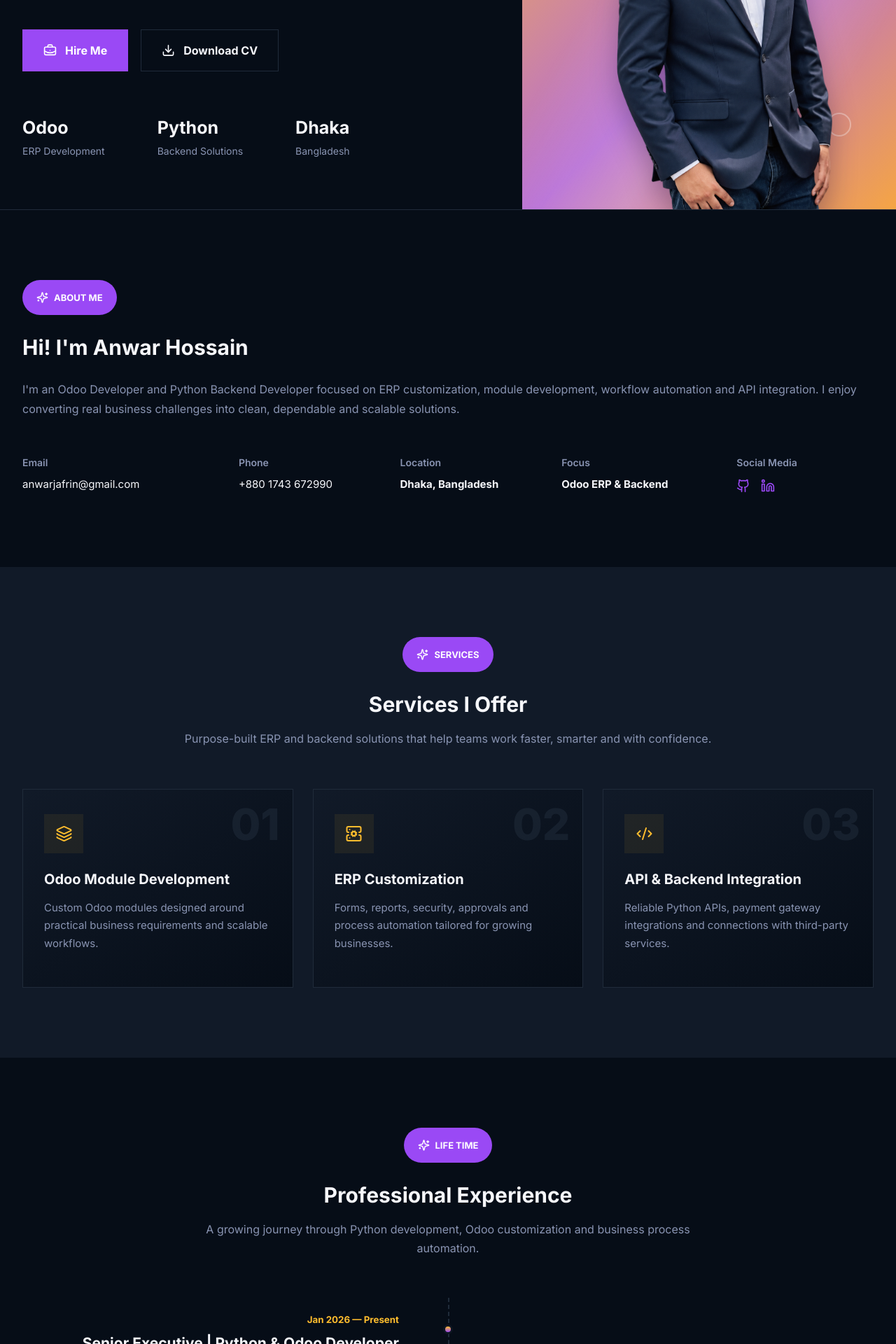
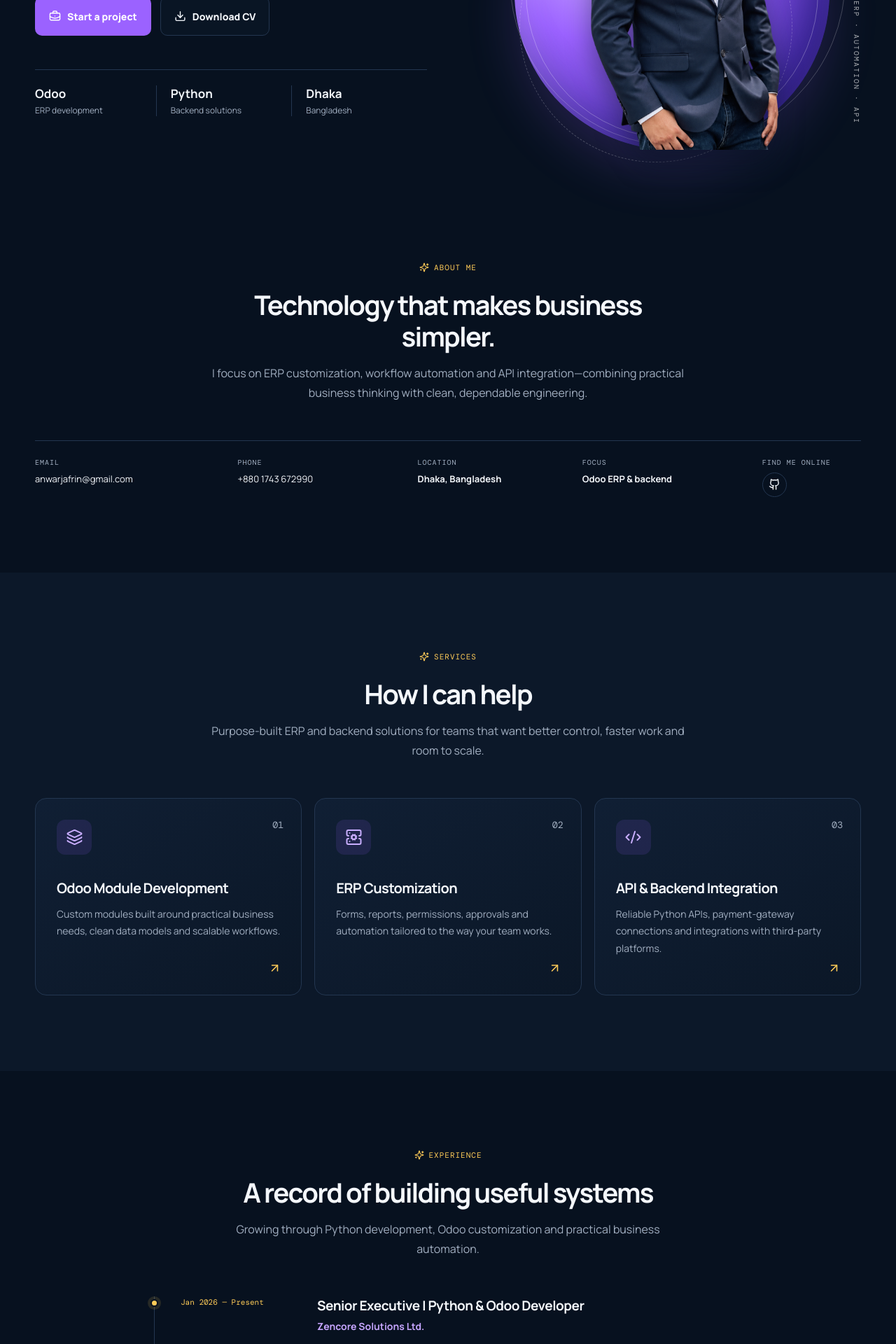
Before and after one commit to AnwarHossain909/AnwarHossain919, a Next.js app: page / in a window 1280 px wide. Shown: the part 500-2420 px from the top of the page at 70% size. Built offline with nearby package versions, Linux system fonts and the light colour scheme.

Commit message:
Refresh portfolio design and circular hero

```diff
--- a/app/page.tsx
+++ b/app/page.tsx
@@ -1,52 +1,41 @@
 "use client";
-import {useEffect,useState} from "react";
-import {ArrowUpRight,BriefcaseBusiness,Code2,Database,Download,Github,Layers3,Linkedin,Mail,MapPin,Menu,Phone,ServerCog,Sparkles,X} from "lucide-react";
+import {type ReactNode,useEffect,useState} from "react";
+import {ArrowUpRight,BriefcaseBusiness,Code2,Database,Download,Github,Layers3,Mail,MapPin,Menu,Phone,ServerCog,Sparkles,X} from "lucide-react";
 
 const BASE_PATH=process.env.NODE_ENV==="production"?"/AnwarHossain919":"";
 const services=[
- {icon:<Layers3/>,title:"Odoo Module Development",text:"Custom Odoo modules designed around practical business requirements and scalable workflows."},
- {icon:<ServerCog/>,title:"ERP Customization",text:"Forms, reports, security, approvals and process automation tailored for growing businesses."},
- {icon:<Code2/>,title:"API & Backend Integration",text:"Reliable Python APIs, payment gateway integrations and connections with third-party services."}
+ {icon:<Layers3/>,title:"Odoo Module Development",text:"Custom modules built around practical business needs, clean data models and scalable workflows."},
+ {icon:<ServerCog/>,title:"ERP Customization",text:"Forms, reports, permissions, approvals and automation tailored to the way your team works."},
+ {icon:<Code2/>,title:"API & Backend Integration",text:"Reliable Python APIs, payment-gateway connections and integrations with third-party platforms."}
 ];
-const experiences=[
- {date:"Jan 2026 — Present",role:"Senior Executive | Python & Odoo Developer",company:"Zencore Solutions Ltd.",text:"Developing custom Odoo modules, automating business workflows and delivering ERP integrations with Python and PostgreSQL."},
- {date:"Sep 2025 — Jan 2026",role:"Odoo Developer",company:"Zencore Solutions Ltd.",text:"Customized Odoo ERP applications and implemented client-focused functional and technical requirements."},
- {date:"Dec 2024 — Aug 2025",role:"Python Developer",company:"AppExit",text:"Built backend features and contributed to maintainable Python-based web applications."}
+const experience=[
+ {date:"Jan 2026 — Present",role:"Senior Executive | Python & Odoo Developer",company:"Zencore Solutions Ltd.",text:"Building custom Odoo modules, ERP integrations and automated business workflows with Python and PostgreSQL."},
+ {date:"Sep 2025 — Jan 2026",role:"Odoo Developer",company:"Zencore Solutions Ltd.",text:"Delivered client-focused Odoo customizations across functional and technical requirements."},
+ {date:"Dec 2024 — Aug 2025",role:"Python Developer",company:"AppExit",text:"Built backend features and contributed to maintainable Python web applications."}
 ];
 const skills=["Odoo 18/19","Python","PostgreSQL","Django","REST API","JavaScript","Git & GitHub","Linux"];
 const projects=[
- {eyebrow:"ERP Solution",title:"Micro Finance Management System",text:"Loans, installments, collections, accounting and operational workflows in one custom Odoo solution.",image:`${BASE_PATH}/project-microfinance.png`,tone:"gold"},
- {eyebrow:"Business Automation",title:"Asset Management System",text:"A complete asset lifecycle solution covering tracking, assignment, maintenance, reporting and approvals.",image:`${BASE_PATH}/project-asset.png`,tone:"purple"},
- {eyebrow:"Trade Operations",title:"Export LC Management System",text:"An automated ERP workflow for export LC documentation, realization, discounting and financial tracking.",image:`${BASE_PATH}/project-lc.png`,tone:"blue"}
+ {eyebrow:"ERP Solution",title:"Micro Finance Management",text:"Loans, installments, collections, accounting and operational workflows in one custom Odoo solution.",tone:"gold"},
+ {eyebrow:"Business Automation",title:"Asset Management",text:"A complete asset lifecycle solution for tracking, assignment, maintenance, reporting and approvals.",tone:"purple"},
+ {eyebrow:"Trade Operations",title:"Export LC Management",text:"An ERP workflow for LC documentation, realization, discounting and financial tracking.",tone:"blue"}
 ];
-
-function Reveal({children,className=""}:{children:React.ReactNode,className?:string}){
- const [visible,setVisible]=useState(false);const [node,setNode]=useState<HTMLDivElement|null>(null);
- useEffect(()=>{if(!node)return;const observer=new IntersectionObserver(([entry])=>{if(entry.isIntersecting){setVisible(true);observer.disconnect()}},{threshold:.12});observer.observe(node);return()=>observer.disconnect()},[node]);
- return <div ref={setNode} className={`reveal ${visible?"is-visible":""} ${className}`}>{children}</div>;
-}
-function SectionHead({label,title,text}:{label:string,title:string,text?:string}){return <div className="section-head"><span className="eyebrow"><Sparkles/>{label}</span><h2>{title}</h2>{text&&<p>{text}</p>}</div>}
+function Reveal({children}:{children:ReactNode}){const[visible,setVisible]=useState(false);const[node,setNode]=useState<HTMLDivElement|null>(null);useEffect(()=>{if(!node)return;const observer=new IntersectionObserver(([entry])=>{if(entry.isIntersecting){setVisible(true);observer.disconnect()}},{threshold:.12});observer.observe(node);return()=>observer.disconnect()},[node]);return <div ref={setNode} className={`reveal ${visible?"is-visible":""}`}>{children}</div>}
+function SectionHead({label,title,text}:{label:string;title:string;text:string}){return <div className="section-head"><span className="eyebrow"><Sparkles/>{label}</span><h2>{title}</h2><p>{text}</p></div>}
+function Preview({title}:{title:string}){return <div className="project-preview" aria-hidden="true"><div className="preview-top"><i/><i/><i/></div><div className="preview-body"><div/><div><b>ODOO</b><span>{title}</span><em/><em/><em/></div></div></div>}
 
 export default function Home(){
- const [menuOpen,setMenuOpen]=useState(false);const [lightMode,setLightMode]=useState(false);
- useEffect(()=>{setLightMode(localStorage.getItem("portfolio-theme")==="light")},[]);
- const toggleTheme=()=>setLightMode(current=>{const next=!current;localStorage.setItem("portfolio-theme",next?"light":"dark");return next});
- const closeMenu=()=>setMenuOpen(false);
+ const[menuOpen,setMenuOpen]=useState(false);const[lightMode,setLightMode]=useState(false);
+ useEffect(()=>setLightMode(localStorage.getItem("portfolio-theme")==="light"),[]);
+ const theme=()=>setLightMode(value=>{const next=!value;localStorage.setItem("portfolio-theme",next?"light":"dark");return next});
+ const close=()=>setMenuOpen(false);
  return <main className={lightMode?"site light-mode":"site"}>
-  <header className="nav-wrap"><nav className="nav shell"><a className="brand" href="#home" onClick={closeMenu}><i></i><b>Anwar</b></a><div className={`nav-links ${menuOpen?"open":""}`}>{["Home","About","Services","Experience","Skills","Projects","Contact"].map(item=><a key={item} href={`#${item.toLowerCase()}`} onClick={closeMenu}>{item}</a>)}</div><div className="nav-actions"><button className="theme-switch" type="button" onClick={toggleTheme}>{lightMode?"Dark":"Light"}</button><a className="chat" href="#contact">Let&apos;s Chat</a><button className="menu" type="button" aria-label="Open menu" onClick={()=>setMenuOpen(!menuOpen)}>{menuOpen?<X/>:<Menu/>}</button></div></nav></header>
-
-  <section id="home" className="hero"><div className="hero-left"><div className="hero-content"><p className="hello">Hi! I&apos;m Anwar Hossain</p><h1>Odoo & Python<br/><span>Backend Developer</span></h1><p className="hero-copy">I build scalable ERP solutions, custom Odoo modules and efficient backend integrations that turn complex business processes into simple digital workflows.</p><div className="hero-actions"><a className="btn btn-primary" href="#contact"><BriefcaseBusiness/>Hire Me</a><a className="btn btn-outline" href={`${BASE_PATH}/Anwar-Hossain-CV.pdf`} target="_blank"><Download/>Download CV</a></div><div className="hero-stats"><div><b>Odoo</b><span>ERP Development</span></div><div><b>Python</b><span>Backend Solutions</span></div><div><b>Dhaka</b><span>Bangladesh</span></div></div></div></div><div className="hero-visual"><div className="name-watermark">ANWAR<br/>HOSSAIN</div><span className="shape shape-one"></span><span className="shape shape-two"></span><img className="hero-portrait" src={`${BASE_PATH}/anwar-cutout.png`} alt="Anwar Hossain"/></div></section>
-
-  <section id="about" className="section about-section"><div className="shell"><Reveal><span className="eyebrow"><Sparkles/>ABOUT ME</span><h2 className="about-title">Hi! I&apos;m Anwar Hossain</h2><p className="about-copy">I&apos;m an Odoo Developer and Python Backend Developer focused on ERP customization, module development, workflow automation and API integration. I enjoy converting real business challenges into clean, dependable and scalable solutions.</p><div className="about-meta"><div><span>Email</span><a href="mailto:anwarjafrin@gmail.com">anwarjafrin@gmail.com</a></div><div><span>Phone</span><a href="tel:+8801743672990">+880 1743 672990</a></div><div><span>Location</span><b>Dhaka, Bangladesh</b></div><div><span>Focus</span><b>Odoo ERP & Backend</b></div><div className="about-social"><span>Social Media</span><p><a href="https://github.com/AnwarHossain909" target="_blank"><Github/></a><a href="https://www.linkedin.com/" target="_blank"><Linkedin/></a></p></div></div></Reveal></div></section>
-
-  <section id="services" className="section alternate"><div className="shell"><Reveal><SectionHead label="SERVICES" title="Services I Offer" text="Purpose-built ERP and backend solutions that help teams work faster, smarter and with confidence."/><div className="service-grid">{services.map((service,index)=><article className="service-card" key={service.title}><span>{service.icon}</span><h3>{service.title}</h3><p>{service.text}</p><i>0{index+1}</i></article>)}</div></Reveal></div></section>
-
-  <section id="experience" className="section"><div className="shell"><Reveal><SectionHead label="LIFE TIME" title="Professional Experience" text="A growing journey through Python development, Odoo customization and business process automation."/><div className="timeline">{experiences.map((item,index)=><article className={index%2?"timeline-item right":"timeline-item left"} key={item.date+item.role}><span className="timeline-dot"></span><div className="timeline-card"><small>{item.date}</small><h3>{item.role}</h3><h4>{item.company}</h4><p>{item.text}</p></div></article>)}</div></Reveal></div></section>
-
-  <section id="skills" className="section alternate"><div className="shell"><Reveal><SectionHead label="SKILLS" title="Technologies & Expertise" text="The technical toolkit I use to build dependable ERP systems and backend applications."/><div className="skill-grid">{skills.map((skill,index)=><div className="skill-orbit" key={skill}><div><Code2/><b>{skill}</b><span>{String(index+1).padStart(2,"0")}</span></div></div>)}</div></Reveal></div></section>
-
-  <section id="projects" className="section"><div className="shell"><Reveal><SectionHead label="SELECTED WORK" title="Showcasing My Odoo Projects" text="Business-focused solutions built to automate operations, improve control and create measurable value."/><div className="project-list">{projects.map((project,index)=><article className={`project-row ${index%2?"reverse":""}`} key={project.title}><div className="project-copy"><span className={project.tone}>{project.eyebrow}</span><h3>{project.title}</h3><p>{project.text}</p><div className="project-tools"><Code2/><Database/><ServerCog/></div><a href="#contact">View Project<ArrowUpRight/></a></div><div className={`project-image ${project.tone}`}><div className="project-placeholder"><b>ODOO</b><span>{project.title}</span></div><img src={project.image} alt={project.title} onError={event=>{event.currentTarget.style.display="none"}}/></div></article>)}</div></Reveal></div></section>
-
-  <section id="contact" className="contact-section"><div className="shell contact-top"><Reveal><h2>Have a project in mind?<br/>Let&apos;s get to work.</h2><a className="btn btn-primary" href="mailto:anwarjafrin@gmail.com">Say Hello<ArrowUpRight/></a></Reveal><div className="contact-art"><Code2/><span></span><i></i></div></div><div className="contact-wave"></div><div className="contact-details"><div className="shell contact-grid"><div><Phone/><span>Available for professional discussion.</span><a href="tel:+8801743672990">+880 1743 672990</a></div><div><Mail/><span>Let&apos;s discuss your next solution.</span><a href="mailto:anwarjafrin@gmail.com">anwarjafrin@gmail.com</a></div><div><MapPin/><span>Based in Bangladesh.</span><b>Dhaka, Bangladesh</b></div></div><footer className="shell"><span>© 2026 Anwar Hossain. All rights reserved.</span><p><a href="https://github.com/AnwarHossain909" target="_blank"><Github/></a><a href="https://www.linkedin.com/" target="_blank"><Linkedin/></a></p></footer></div></section>
+  <header className="nav-wrap"><nav className="nav shell" aria-label="Primary navigation"><a className="brand" href="#home" onClick={close}><i/><b>Anwar</b><span>Hossain</span></a><div className={`nav-links ${menuOpen?"open":""}`}>{["Home","About","Services","Experience","Skills","Projects","Contact"].map(item=><a key={item} href={`#${item.toLowerCase()}`} onClick={close}>{item}</a>)}</div><div className="nav-actions"><button className="theme-switch" onClick={theme} type="button">{lightMode?"Dark":"Light"}</button><a className="chat" href="#contact">Let&apos;s talk <ArrowUpRight/></a><button className="menu" onClick={()=>setMenuOpen(!menuOpen)} aria-label="Toggle menu" type="button">{menuOpen?<X/>:<Menu/>}</button></div></nav></header>
+  <section id="home" className="hero shell"><div className="hero-copy-wrap"><p className="hello"><span/>Available for selected projects</p><h1>Odoo &amp; Python<br/><em>Backend Developer</em></h1><p className="hero-copy">I build dependable ERP solutions, custom Odoo modules and backend integrations that turn complex operations into clear, efficient workflows.</p><div className="hero-actions"><a className="btn btn-primary" href="#contact"><BriefcaseBusiness/>Start a project</a><a className="btn btn-outline" href={`${BASE_PATH}/Anwar-Hossain-CV.pdf`} target="_blank" rel="noreferrer"><Download/>Download CV</a></div><div className="hero-stats"><div><b>Odoo</b><span>ERP development</span></div><div><b>Python</b><span>Backend solutions</span></div><div><b>Dhaka</b><span>Bangladesh</span></div></div></div><div className="hero-visual"><div className="hero-orb"/><div className="orb-ring ring-one"/><div className="orb-ring ring-two"/><span className="hero-label">ERP · AUTOMATION · API</span><img className="hero-portrait" src={`${BASE_PATH}/anwar-cutout.png`} alt="Anwar Hossain"/></div></section>
+  <section id="about" className="section about-section"><div className="shell"><Reveal><SectionHead label="ABOUT ME" title="Technology that makes business simpler." text="I focus on ERP customization, workflow automation and API integration—combining practical business thinking with clean, dependable engineering."/><div className="about-meta"><div><span>Email</span><a href="mailto:anwarjafrin@gmail.com">anwarjafrin@gmail.com</a></div><div><span>Phone</span><a href="tel:+8801743672990">+880 1743 672990</a></div><div><span>Location</span><b>Dhaka, Bangladesh</b></div><div><span>Focus</span><b>Odoo ERP &amp; backend</b></div><div className="about-social"><span>Find me online</span><a href="https://github.com/AnwarHossain909" target="_blank" rel="noreferrer" aria-label="GitHub profile"><Github/></a></div></div></Reveal></div></section>
+  <section id="services" className="section alternate"><div className="shell"><Reveal><SectionHead label="SERVICES" title="How I can help" text="Purpose-built ERP and backend solutions for teams that want better control, faster work and room to scale."/><div className="service-grid">{services.map((s,i)=><article className="service-card" key={s.title}><span className="service-icon">{s.icon}</span><small>0{i+1}</small><h3>{s.title}</h3><p>{s.text}</p><ArrowUpRight className="service-arrow"/></article>)}</div></Reveal></div></section>
+  <section id="experience" className="section"><div className="shell"><Reveal><SectionHead label="EXPERIENCE" title="A record of building useful systems" text="Growing through Python development, Odoo customization and practical business automation."/><div className="timeline">{experience.map(item=><article className="timeline-item" key={item.date}><span className="timeline-dot"/><small>{item.date}</small><div><h3>{item.role}</h3><h4>{item.company}</h4><p>{item.text}</p></div></article>)}</div></Reveal></div></section>
+  <section id="skills" className="section alternate"><div className="shell"><Reveal><SectionHead label="TOOLKIT" title="Technologies I work with" text="A focused stack for secure, maintainable ERP systems and backend services."/><div className="skill-grid">{skills.map((skill,i)=><div className="skill-card" key={skill}><Code2/><b>{skill}</b><span>{String(i+1).padStart(2,"0")}</span></div>)}</div></Reveal></div></section>
+  <section id="projects" className="section"><div className="shell"><Reveal><SectionHead label="SELECTED WORK" title="Business software with a purpose" text="Examples of operational tools designed to create visibility, consistency and measurable value."/><div className="project-list">{projects.map((p,i)=><article className={`project-row ${i%2?"reverse":""}`} key={p.title}><div className="project-copy"><span className={`project-tag ${p.tone}`}>{p.eyebrow}</span><h3>{p.title}</h3><p>{p.text}</p><div className="project-tools"><span><Code2/>Python</span><span><Database/>PostgreSQL</span><span><ServerCog/>Odoo</span></div><a href="#contact">Discuss a similar project <ArrowUpRight/></a></div><div className={`project-art ${p.tone}`}><Preview title={p.title}/></div></article>)}</div></Reveal></div></section>
+  <section id="contact" className="contact-section"><div className="shell contact-top"><Reveal><span className="eyebrow">LET&apos;S CONNECT</span><h2>Have a project in mind?<br/>Let&apos;s make it work better.</h2><a className="btn btn-light" href="mailto:anwarjafrin@gmail.com">Say hello <ArrowUpRight/></a></Reveal><div className="contact-art"><Code2/><span>Let&apos;s build</span></div></div><div className="contact-details"><div className="shell contact-grid"><div><Phone/><span>Available for a professional discussion.</span><a href="tel:+8801743672990">+880 1743 672990</a></div><div><Mail/><span>Tell me about the work you need done.</span><a href="mailto:anwarjafrin@gmail.com">anwarjafrin@gmail.com</a></div><div><MapPin/><span>Based in Bangladesh.</span><b>Dhaka, Bangladesh</b></div></div><footer className="shell"><span>© 2026 Anwar Hossain. All rights reserved.</span><a href="https://github.com/AnwarHossain909" target="_blank" rel="noreferrer" aria-label="GitHub profile"><Github/></a></footer></div></section>
  </main>
 }
```
Also changed, not shown: app/globals.css.
